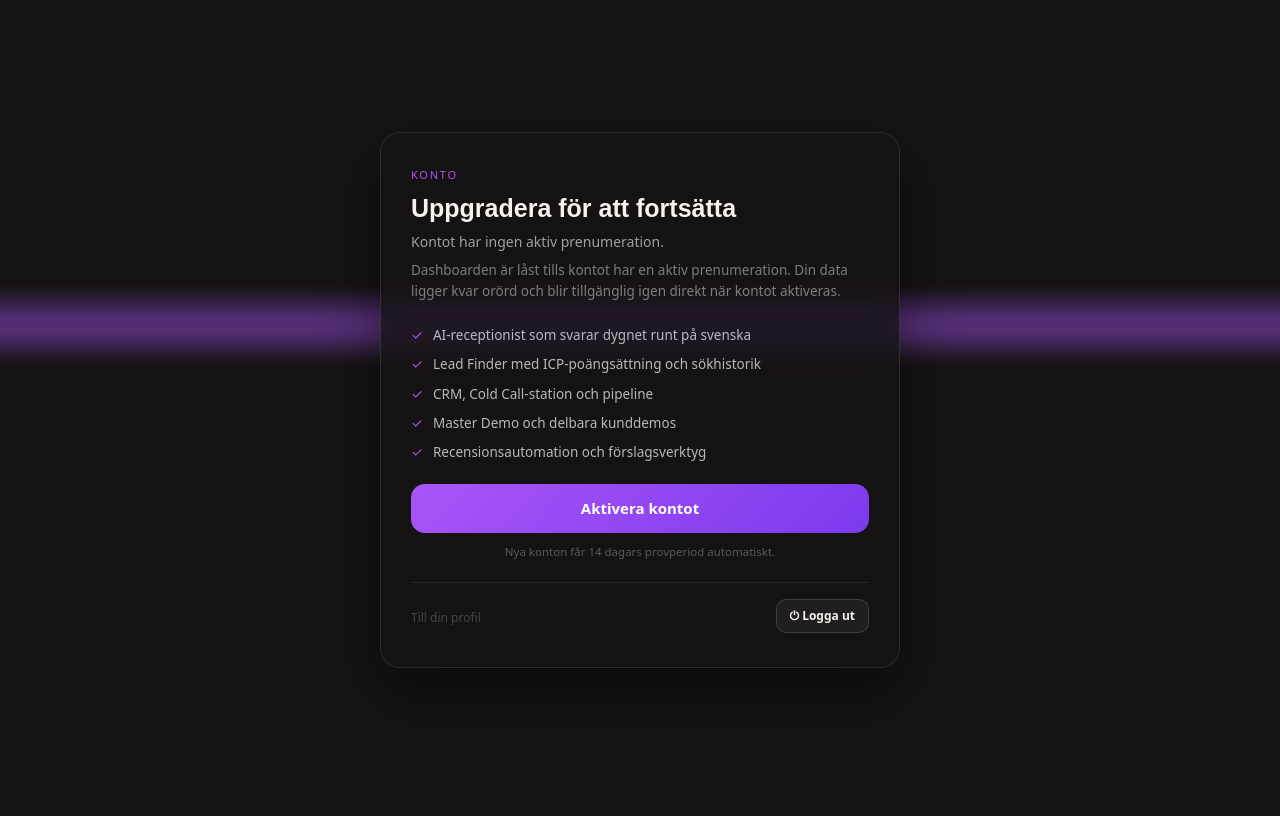
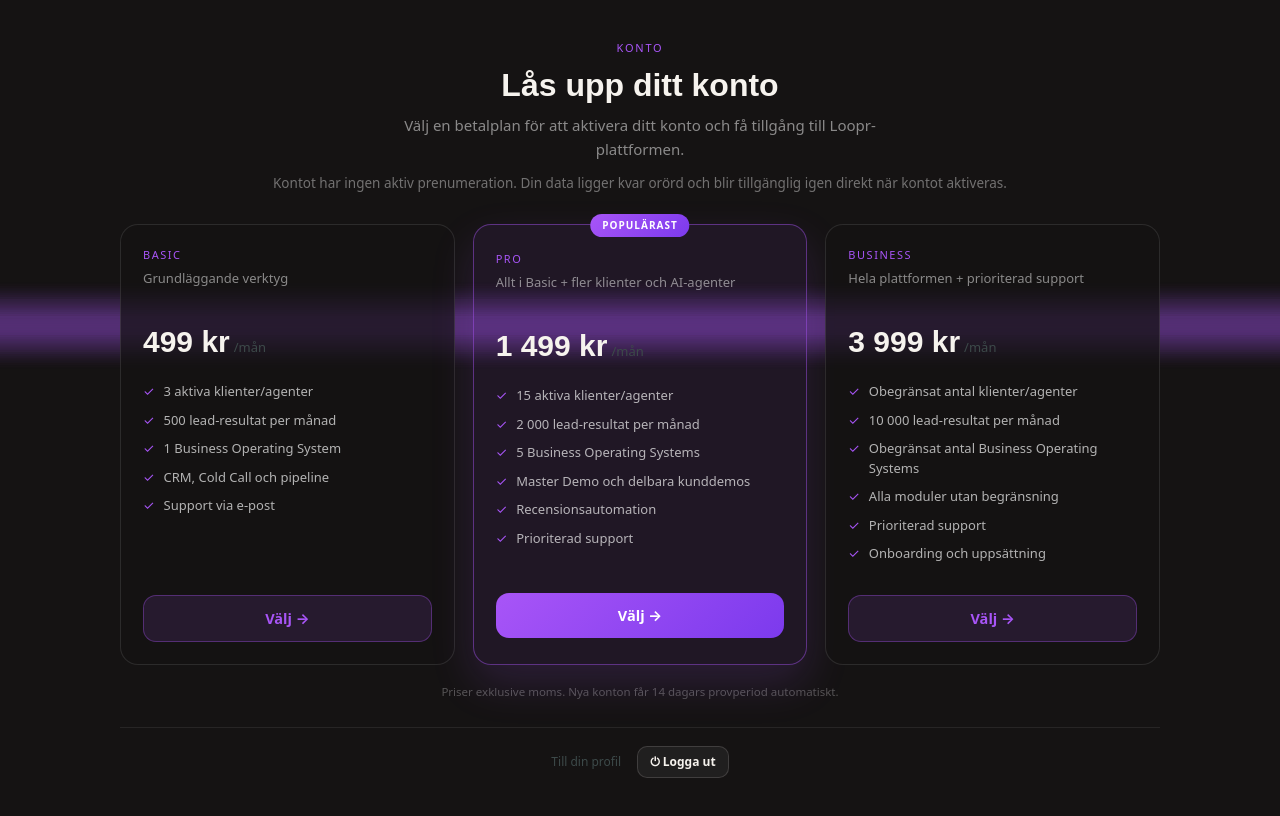
Before and after one commit to SamuelLoopr/Loopr, a Next.js app: page /uppgradera in a window 1280 px wide. Built offline with nearby package versions, Linux system fonts and the light colour scheme; no server answers.

Commit message:
Lägg till prissida med tre planer

```diff
--- a/app/uppgradera/page.tsx
+++ b/app/uppgradera/page.tsx
@@ -9,23 +9,194 @@
 // Where the paywall sends a signed-in account without an active subscription.
 //
 // Deliberately NOT in PROTECTED_PAGES: the paywall redirects here, so gating it
-// behind the paywall would bounce it to itself. It still only shows anything
-// useful to someone with a session, and it exposes no account data beyond the
-// signed-in user's own email.
+// behind the paywall would bounce it to itself.
 //
-// No payment provider is connected yet, so the call to action is a mailto
-// rather than a checkout button. When Stripe lands, this button becomes the
-// checkout link and nothing else on the page has to change.
+// ── ON THE LIMITS SHOWN BELOW ─────────────────────────────────────────────────
+// These are sold but NOT enforced. Enforcing a per-operator cap needs the data
+// to be attributable to an operator, and most of it is not: agents, leads,
+// review_clients, proposals, audits, call_logs and speed_to_lead_agents have no
+// owner column at all, and lead_searches/scrape_usage key on a localStorage
+// device id rather than an auth uid. Adding ownership is its own piece of work.
+//
+// Loopr is sold to operators who resell to local businesses, so every limit is
+// counted in how many client instances an operator can run at once — not in how
+// much any one end customer may use.
 
 const SALES_EMAIL = 'support@tryloopr.se'
 
-const PLAN_POINTS = [
-  'AI-receptionist som svarar dygnet runt på svenska',
-  'Lead Finder med ICP-poängsättning och sökhistorik',
-  'CRM, Cold Call-station och pipeline',
+type PlanId = 'basic' | 'pro' | 'business'
+
+interface Plan {
+  id: PlanId
+  name: string
+  tagline: string
+  price: string
+  period: string
+  features: string[]
+  popular?: boolean
+}
+
+const PLANS: Plan[] = [
+  {
+    id: 'basic',
+    name: 'Basic',
+    tagline: 'Grundläggande verktyg',
+    price: '499 kr',
+    period: '/mån',
+    features: [
+      '3 aktiva klienter/agenter',
+      '500 lead-resultat per månad',
+      '1 Business Operating System',
+      'CRM, Cold Call och pipeline',
+      'Support via e-post',
+    ],
+  },
+  {
+    id: 'pro',
+    name: 'Pro',
+    tagline: 'Allt i Basic + fler klienter och AI-agenter',
+    price: '1 499 kr',
+    period: '/mån',
+    popular: true,
+    features: [
+      '15 aktiva klienter/agenter',
+      '2 000 lead-resultat per månad',
+      '5 Business Operating Systems',
       'Master Demo och delbara kunddemos',
-  'Recensionsautomation och förslagsverktyg',
+      'Recensionsautomation',
+      'Prioriterad support',
+    ],
+  },
+  {
+    id: 'business',
+    name: 'Business',
+    tagline: 'Hela plattformen + prioriterad support',
+    price: '3 999 kr',
+    period: '/mån',
+    features: [
+      'Obegränsat antal klienter/agenter',
+      '10 000 lead-resultat per månad',
+      'Obegränsat antal Business Operating Systems',
+      'Alla moduler utan begränsning',
+      'Prioriterad support',
+      'Onboarding och uppsättning',
+    ],
+  },
 ]
+
+function PlanCard({
+  plan,
+  email,
+  onChoose,
+  busy,
+}: {
+  plan: Plan
+  email: string
+  onChoose: (id: PlanId) => void
+  busy: PlanId | null
+}) {
+  const isBusy = busy === plan.id
+
+  return (
+    <div
+      style={{
+        display: 'flex',
+        flexDirection: 'column',
+        padding: plan.popular ? '26px 22px' : '22px',
+        borderRadius: 18,
+        backgroundColor: plan.popular ? 'rgba(168,85,247,0.08)' : 'rgba(21,19,19,0.7)',
+        border: `1px solid ${plan.popular ? 'rgba(168,85,247,0.45)' : 'rgba(255,255,255,0.1)'}`,
+        boxShadow: plan.popular ? '0 18px 44px rgba(168,85,247,0.16)' : 'none',
+        position: 'relative',
+      }}
+    >
+      {plan.popular && (
+        <span
+          style={{
+            position: 'absolute',
+            top: -11,
+            left: '50%',
+            transform: 'translateX(-50%)',
+            fontSize: 10,
+            fontWeight: 700,
+            letterSpacing: '0.1em',
+            padding: '4px 12px',
+            borderRadius: 999,
+            whiteSpace: 'nowrap',
+            color: '#fff',
+            background: 'linear-gradient(135deg, #A855F7 0%, #7C3AED 100%)',
+          }}
+        >
+          POPULÄRAST
+        </span>
+      )}
+
+      <p style={{ fontSize: 11, letterSpacing: '0.14em', color: '#A855F7', margin: 0 }}>
+        {plan.name.toUpperCase()}
+      </p>
+      <p style={{ fontSize: 13, color: 'rgba(255,255,255,0.5)', margin: '6px 0 14px', lineHeight: 1.45, minHeight: 36 }}>
+        {plan.tagline}
+      </p>
+
+      <div style={{ display: 'flex', alignItems: 'baseline', gap: 4, marginBottom: 18 }}>
+        <span
+          style={{
+            fontSize: 30,
+            fontWeight: 700,
+            color: 'var(--cream)',
+            fontFamily: 'Arial, Helvetica, sans-serif',
+          }}
+        >
+          {plan.price}
+        </span>
+        <span style={{ fontSize: 13, color: 'var(--slate)' }}>{plan.period}</span>
+      </div>
+
+      <ul style={{ listStyle: 'none', padding: 0, margin: '0 0 22px', flex: 1 }}>
+        {plan.features.map(f => (
+          <li
+            key={f}
+            style={{
+              display: 'flex',
+              alignItems: 'flex-start',
+              gap: 9,
+              fontSize: 13,
+              lineHeight: 1.5,
+              color: 'rgba(255,255,255,0.68)',
+              marginBottom: 9,
+            }}
+          >
+            <span style={{ color: '#A855F7', flexShrink: 0 }} aria-hidden="true">✓</span>
+            {f}
+          </li>
+        ))}
+      </ul>
+
+      <button
+        type="button"
+        onClick={() => onChoose(plan.id)}
+        disabled={isBusy}
+        style={{
+          width: '100%',
+          padding: '12px 18px',
+          borderRadius: 13,
+          fontSize: 14.5,
+          fontWeight: 700,
+          cursor: isBusy ? 'default' : 'pointer',
+          opacity: isBusy ? 0.6 : 1,
+          color: plan.popular ? '#fff' : '#A855F7',
+          background: plan.popular
+            ? 'linear-gradient(135deg, #A855F7 0%, #7C3AED 100%)'
+            : 'rgba(168,85,247,0.12)',
+          border: plan.popular ? 'none' : '1px solid rgba(168,85,247,0.35)',
+        }}
+        title={email ? `Välj ${plan.name} för ${email}` : `Välj ${plan.name}`}
+      >
+        {isBusy ? 'Öppnar…' : 'Välj →'}
+      </button>
+    </div>
+  )
+}
 
 function UpgradeBody() {
   const router = useRouter()
@@ -33,15 +204,60 @@
   const reason = (searchParams.get('reason') ?? 'inactive') as AccessReason
 
   const [email, setEmail] = useState('')
+  const [userId, setUserId] = useState<string | null>(null)
+  const [chosen, setChosen] = useState<PlanId | null>(null)
+  const [busy, setBusy] = useState<PlanId | null>(null)
+  const [saveError, setSaveError] = useState('')
   const [signingOut, setSigningOut] = useState(false)
 
   useEffect(() => {
     let cancelled = false
     supabase.auth.getUser().then(({ data }) => {
-      if (!cancelled) setEmail(data.user?.email ?? '')
+      if (cancelled || !data.user) return
+      setEmail(data.user.email ?? '')
+      setUserId(data.user.id)
     })
     return () => { cancelled = true }
   }, [])
+
+  async function handleChoose(id: PlanId) {
+    setBusy(id)
+    setSaveError('')
+
+    // Record the choice so it is known which tier this operator wants before any
+    // money changes hands — that is what tells you which checkout to send them
+    // to once Stripe exists. Failing to save must not block the enquiry.
+    if (userId) {
+      const { error } = await supabase
+        .from('profile')
+        .upsert({ user_id: userId, subscription_plan: id }, { onConflict: 'user_id' })
+      if (error) {
+        setSaveError(
+          error.code === 'PGRST204'
+            ? 'Valet kunde inte sparas — kör migration 026_subscription_plan.sql. Din förfrågan skickas ändå.'
+            : `Valet kunde inte sparas: ${error.message}`
+        )
+      } else {
+        setChosen(id)
+      }
+    }
+
+    // ───────────────────────────────────────────────────────────────────────
+    // STRIPE GOES HERE.
+    // Replace everything below with a call to a server route that creates a
+    // Checkout Session for `id` and redirects to session.url. The plan is
+    // already persisted above, and subscription_status (025) is already written
+    // in Stripe's own vocabulary, so the webhook can set it directly — nothing
+    // else on this page has to change.
+    // ───────────────────────────────────────────────────────────────────────
+    const plan = PLANS.find(p => p.id === id)!
+    const subject = `Aktivera Loopr – ${plan.name} (${plan.price}${plan.period})`
+    const body = `Jag vill aktivera kontot ${email || '(din e-post)'} på plannivå ${plan.name}.`
+    window.location.href =
+      `mailto:${SALES_EMAIL}?subject=${encodeURIComponent(subject)}&body=${encodeURIComponent(body)}`
+
+    setBusy(null)
+  }
 
   async function handleSignOut() {
     setSigningOut(true)
@@ -53,106 +269,87 @@
   const explanation = describeReason(reason)
 
   return (
-    <div
-      style={{
-        width: '100%',
-        maxWidth: 520,
-        padding: '34px 30px',
-        borderRadius: 20,
-        backgroundColor: 'rgba(21,19,19,0.78)',
-        border: '1px solid rgba(255,255,255,0.1)',
-        backdropFilter: 'blur(12px)',
-        boxShadow: '0 24px 60px rgba(0,0,0,0.45)',
-      }}
-    >
+    <div style={{ width: '100%', maxWidth: 1040 }}>
+      <div style={{ textAlign: 'center', marginBottom: 30 }}>
         <p style={{ fontSize: 11, letterSpacing: '0.16em', color: '#A855F7', margin: 0 }}>KONTO</p>
         <h1
           style={{
-          fontSize: 25,
+            fontSize: 32,
             fontWeight: 700,
-          margin: '10px 0 8px',
+            margin: '10px 0 10px',
             color: 'var(--cream)',
             fontFamily: 'Arial, Helvetica, sans-serif',
-          lineHeight: 1.2,
+            lineHeight: 1.15,
           }}
         >
-        Uppgradera för att fortsätta
+          Lås upp ditt konto
         </h1>
-
+        <p
+          style={{
+            fontSize: 15,
+            lineHeight: 1.6,
+            color: 'rgba(255,255,255,0.5)',
+            margin: '0 auto',
+            maxWidth: 540,
+          }}
+        >
+          Välj en betalplan för att aktivera ditt konto och få tillgång till Loopr-plattformen.
+        </p>
         {explanation && (
-        <p style={{ fontSize: 14, lineHeight: 1.6, color: 'rgba(255,255,255,0.6)', margin: '0 0 6px' }}>
-          {explanation}
+          <p style={{ fontSize: 13.5, color: 'rgba(255,255,255,0.4)', marginTop: 12 }}>
+            {explanation} Din data ligger kvar orörd och blir tillgänglig igen direkt när kontot aktiveras.
           </p>
         )}
-      <p style={{ fontSize: 13.5, lineHeight: 1.6, color: 'rgba(255,255,255,0.45)', margin: 0 }}>
-        Dashboarden är låst tills kontot har en aktiv prenumeration. Din data ligger kvar
-        orörd och blir tillgänglig igen direkt när kontot aktiveras.
-      </p>
+      </div>
 
-      <ul style={{ listStyle: 'none', padding: 0, margin: '22px 0' }}>
-        {PLAN_POINTS.map(p => (
-          <li
-            key={p}
+      <div
         style={{
-              display: 'flex',
-              alignItems: 'flex-start',
-              gap: 10,
-              fontSize: 13.5,
-              lineHeight: 1.5,
-              color: 'rgba(255,255,255,0.7)',
-              marginBottom: 9,
+          display: 'grid',
+          gridTemplateColumns: 'repeat(auto-fit, minmax(270px, 1fr))',
+          gap: 18,
+          alignItems: 'stretch',
         }}
       >
-            <span style={{ color: '#A855F7', flexShrink: 0 }} aria-hidden="true">✓</span>
-            {p}
-          </li>
+        {PLANS.map(p => (
+          <PlanCard key={p.id} plan={p} email={email} onChoose={handleChoose} busy={busy} />
         ))}
-      </ul>
+      </div>
 
-      <a
-        href={`mailto:${SALES_EMAIL}?subject=${encodeURIComponent('Aktivera mitt Loopr-konto')}&body=${encodeURIComponent(`Jag vill aktivera kontot ${email || '(din e-post)'}.`)}`}
-        style={{
-          display: 'block',
-          textAlign: 'center',
-          padding: '13px 20px',
-          borderRadius: 14,
-          fontSize: 15,
-          fontWeight: 700,
-          color: '#fff',
-          textDecoration: 'none',
-          background: 'linear-gradient(135deg, #A855F7 0%, #7C3AED 100%)',
-        }}
-      >
-        Aktivera kontot
-      </a>
+      {saveError && (
+        <p style={{ fontSize: 12.5, color: '#fbbf24', textAlign: 'center', marginTop: 16 }}>
+          ⚠️ {saveError}
+        </p>
+      )}
+      {chosen && !saveError && (
+        <p style={{ fontSize: 12.5, color: '#4ade80', textAlign: 'center', marginTop: 16 }}>
+          ✓ {PLANS.find(p => p.id === chosen)!.name} registrerad på kontot. Vi aktiverar det så snart betalningen är på plats.
+        </p>
+      )}
 
-      <p style={{ fontSize: 11.5, textAlign: 'center', color: 'rgba(255,255,255,0.3)', margin: '10px 0 0' }}>
-        Nya konton får {TRIAL_DAYS} dagars provperiod automatiskt.
+      <p style={{ fontSize: 11.5, textAlign: 'center', color: 'rgba(255,255,255,0.28)', margin: '18px 0 0' }}>
+        Priser exklusive moms. Nya konton får {TRIAL_DAYS} dagars provperiod automatiskt.
       </p>
 
       <div
         style={{
           display: 'flex',
           alignItems: 'center',
-          justifyContent: 'space-between',
-          gap: 12,
+          justifyContent: 'center',
+          gap: 16,
           flexWrap: 'wrap',
-          marginTop: 22,
-          paddingTop: 16,
+          marginTop: 26,
+          paddingTop: 18,
           borderTop: '1px solid rgba(255,255,255,0.08)',
         }}
       >
-        <div style={{ minWidth: 0 }}>
         {email && (
-            <p style={{ fontSize: 11.5, color: 'rgba(255,255,255,0.35)', margin: 0 }} title={email}>
+          <span style={{ fontSize: 11.5, color: 'rgba(255,255,255,0.32)' }} title={email}>
             Inloggad som {email}
-            </p>
+          </span>
         )}
         <Link href="/profile" style={{ fontSize: 12, color: 'var(--slate)' }}>
           Till din profil
         </Link>
-        </div>
-
         <button
           type="button"
           onClick={handleSignOut}
@@ -160,7 +357,7 @@
           style={{
             fontSize: 12,
             fontWeight: 600,
-            padding: '7px 13px',
+            padding: '6px 12px',
             borderRadius: 10,
             color: 'var(--cream)',
             backgroundColor: 'rgba(255,255,255,0.05)',
@@ -184,14 +381,10 @@
         display: 'flex',
         alignItems: 'center',
         justifyContent: 'center',
-        padding: '24px 16px',
+        padding: '40px 16px',
       }}
     >
-      <Suspense
-        fallback={
-          <p style={{ color: 'rgba(255,255,255,0.4)', fontSize: 14 }}>Laddar…</p>
-        }
-      >
+      <Suspense fallback={<p style={{ color: 'rgba(255,255,255,0.4)', fontSize: 14 }}>Laddar…</p>}>
         <UpgradeBody />
       </Suspense>
     </main>
```
Also changed, not shown: 1 other file (tests, documents, lock files or other folders). Lines whose indentation alone changed are shown as unchanged.
